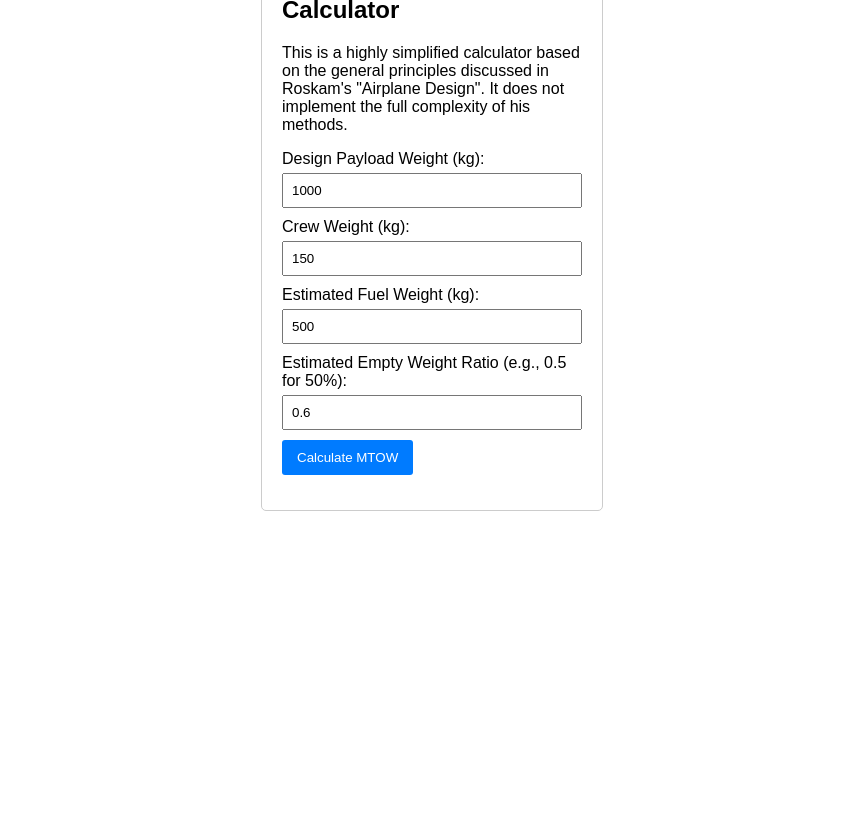
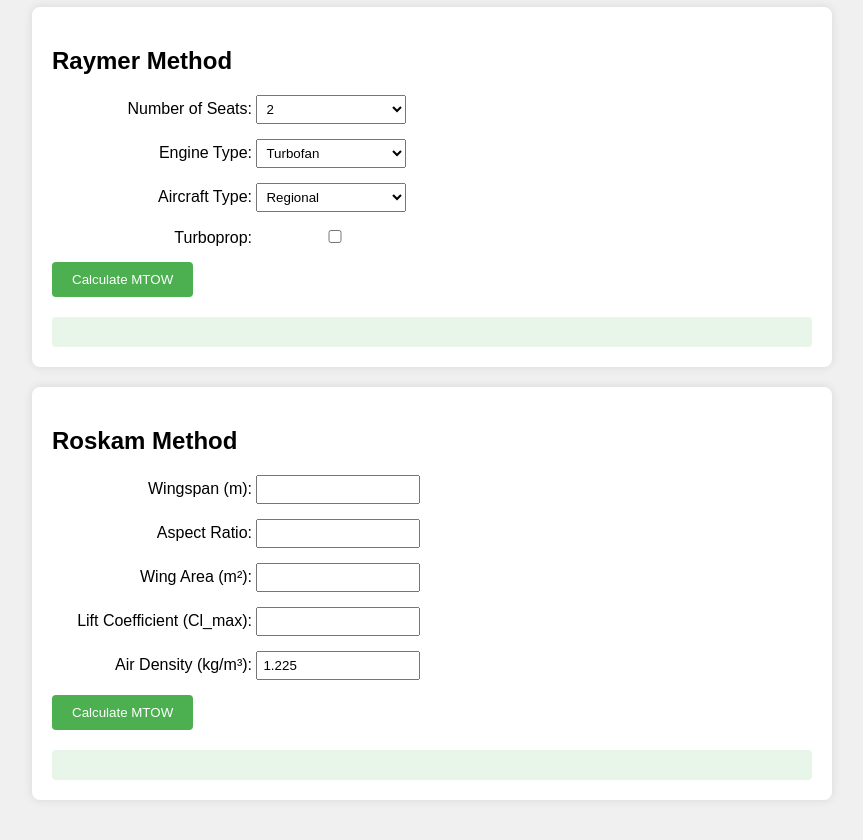
Before and after one commit to shfqrkhn/Preliminary-Sizing-of-Aircraft, a plain HTML site: page index.html in a window 1280 px wide. Shown: the part 93-933 px from the top of the page, without its empty margins (208-1071 px from the left). Before the commit the page ends 800 px from the top, so only its background shows below. Drawn offline with Linux system fonts and the light colour scheme.

Commit message:
Update index.html

```diff
--- a/index.html
+++ b/index.html
@@ -1,85 +1,181 @@
 <!DOCTYPE html>
-<html>
+<html lang="en">
 <head>
-<title>Simplified MTOW Calculator (Based on Roskam Principles)</title>
+    <meta charset="UTF-8">
+    <meta name="viewport" content="width=device-width, initial-scale=1.0">
+    <title>MTOW Calculator</title>
     <style>
         body {
-    font-family: sans-serif;
+            font-family: Arial, sans-serif;
+            max-width: 800px;
+            margin: 0 auto;
+            padding: 20px;
+            background-color: #f0f0f0;
         }
-  .container {
-    width: 300px;
-    margin: 20px auto;
+
+        .calculator-section {
+            background-color: white;
             padding: 20px;
-    border: 1px solid #ccc;
-    border-radius: 5px;
+            border-radius: 8px;
+            margin-bottom: 20px;
+            box-shadow: 0 0 10px rgba(0,0,0,0.1);
         }
+
+        .input-group {
+            margin-bottom: 15px;
+        }
+
         label {
-    display: block;
-    margin-bottom: 5px;
+            display: inline-block;
+            width: 200px;
+            text-align: right;
         }
-  input[type="number"] {
-    width: 100%;
-    padding: 8px;
-    margin-bottom: 10px;
-    box-sizing: border-box;
+
+        input, select {
+            padding: 5px;
+            width: 150px;
         }
+
         button {
-    padding: 10px 15px;
-    background-color: #007bff;
+            background-color: #4CAF50;
             color: white;
+            padding: 10px 20px;
             border: none;
-    border-radius: 3px;
+            border-radius: 4px;
             cursor: pointer;
         }
-  #result {
-    margin-top: 15px;
-    font-weight: bold;
+
+        button:hover {
+            background-color: #45a049;
+        }
+
+        .result {
+            font-size: 1.2em;
+            margin-top: 20px;
+            padding: 15px;
+            background-color: #e8f5e9;
+            border-radius: 4px;
+            text-align: center;
         }
     </style>
 </head>
 <body>
-  <div class="container">
-    <h2>Simplified MTOW Calculator</h2>
-    <p>This is a highly simplified calculator based on the general principles discussed in Roskam's "Airplane Design". It does not implement the full complexity of his methods.</p>
+    <h1>MTOW Calculator</h1>
 
-    <label for="payload">Design Payload Weight (kg):</label>
-    <input type="number" id="payload" value="1000">
+    <div class="calculator-section">
+        <h2>Raymer Method</h2>
+        <div class="input-group">
+            <label for="seats">Number of Seats:</label>
+            <select id="seats">
+                <option value="2">2</option>
+                <option value="4">4</option>
+                <option value="6">6</option>
+                <option value="8">8</option>
+            </select>
+        </div>
 
-    <label for="crew">Crew Weight (kg):</label>
-    <input type="number" id="crew" value="150">
+        <div class="input-group">
+            <label for="engineType">Engine Type:</label>
+            <select id="engineType">
+                <option value="Turbofan">Turbofan</option>
+                <option value="Turboprop">Turboprop</option>
+            </select>
+        </div>
 
-    <label for="fuel">Estimated Fuel Weight (kg):</label>
-    <input type="number" id="fuel" value="500">
+        <div class="input-group">
+            <label for="aircraftType">Aircraft Type:</label>
+            <select id="aircraftType">
+                <option value="Regional">Regional</option>
+                <option value="Business">Business</option>
+                <option value="Cargo">Cargo</option>
+            </select>
+        </div>
 
-    <label for="emptyWeightRatio">Estimated Empty Weight Ratio (e.g., 0.5 for 50%):</label>
-    <input type="number" id="emptyWeightRatio" value="0.6" step="0.01">
+        <div class="input-group">
+            <label for="turboprop">Turboprop:</label>
+            <input type="checkbox" id="turboprop">
+        </div>
 
-    <button onclick="calculateMTOW()">Calculate MTOW</button>
+        <button onclick="calculateRaymer()">Calculate MTOW</button>
+        <div id="raymerResult" class="result"></div>
+    </div>
 
-    <div id="result"></div>
+    <div class="calculator-section">
+        <h2>Roskam Method</h2>
+        <div class="input-group">
+            <label for="wingspan">Wingspan (m):</label>
+            <input type="number" id="wingspan" step="0.1">
+        </div>
+
+        <div class="input-group">
+            <label for="aspectRatio">Aspect Ratio:</label>
+            <input type="number" id="aspectRatio">
+        </div>
+
+        <div class="input-group">
+            <label for="wingArea">Wing Area (m²):</label>
+            <input type="number" id="wingArea" step="0.1">
+        </div>
+
+        <div class="input-group">
+            <label for="clMax">Lift Coefficient (Cl_max):</label>
+            <input type="number" id="clMax" step="0.1">
+        </div>
+
+        <div class="input-group">
+            <label for="airDensity">Air Density (kg/m³):</label>
+            <input type="number" id="airDensity" step="0.001" value="1.225">
+        </div>
+
+        <button onclick="calculateRoskam()">Calculate MTOW</button>
+        <div id="roskamResult" class="result"></div>
     </div>
 
     <script>
-    function calculateMTOW() {
-      const payload = parseFloat(document.getElementById("payload").value);
-      const crew = parseFloat(document.getElementById("crew").value);
-      const fuel = parseFloat(document.getElementById("fuel").value);
-      const emptyWeightRatio = parseFloat(document.getElementById("emptyWeightRatio").value);
+        function calculateRaymer() {
+            const seats = parseInt(document.getElementById('seats').value);
+            const engineType = document.getElementById('engineType').value;
+            const aircraftType = document.getElementById('aircraftType').value;
+            const isTurboprop = document.getElementById('turboprop').checked;
 
-      // Very simplified approach: Assume MTOW = Empty Weight + Payload + Crew + Fuel
-      // And Empty Weight = Empty Weight Ratio * MTOW
-      // So, MTOW = (Empty Weight Ratio * MTOW) + Payload + Crew + Fuel
-      // Rearranging: MTOW - (Empty Weight Ratio * MTOW) = Payload + Crew + Fuel
-      // MTOW * (1 - Empty Weight Ratio) = Payload + Crew + Fuel
-      // MTOW = (Payload + Crew + Fuel) / (1 - Empty Weight Ratio)
+            let mtow;
 
-      if (emptyWeightRatio >= 1 || emptyWeightRatio <= 0) {
-        document.getElementById("result").innerText = "Error: Empty Weight Ratio must be between 0 and 1.";
-        return;
+            if (isTurboprop) {
+                if (seats <= 4) {
+                    mtow = seats * 1500;
+                } else {
+                    mtow = seats * 2000;
+                }
+            } else {
+                switch(aircraftType) {
+                    case 'Regional':
+                        mtow = 30000 + (seats * 1000);
+                        break;
+                    case 'Business':
+                        mtow = 15000 + (seats * 800);
+                        break;
+                    case 'Cargo':
+                        mtow = 25000 + (seats * 1200);
+                        break;
+                }
             }
 
-      const mtow = (payload + crew + fuel) / (1 - emptyWeightRatio);
-      document.getElementById("result").innerText = "Estimated MTOW: " + mtow.toFixed(2) + " kg";
+            document.getElementById('raymerResult').innerHTML =
+                `MTOW using Raymer method: ${mtow.toFixed(2)} kg`;
+        }
+
+        function calculateRoskam() {
+            const wingspan = parseFloat(document.getElementById('wingspan').value);
+            const aspectRatio = parseFloat(document.getElementById('aspectRatio').value);
+            const wingArea = parseFloat(document.getElementById('wingArea').value);
+            const clMax = parseFloat(document.getElementById('clMax').value);
+            const airDensity = parseFloat(document.getElementById('airDensity').value);
+
+            const weightCoefficient = (wingspan * aspectRatio) / 2;
+            const mtow = (weightCoefficient * wingArea * clMax * airDensity * 9.81) / 1000;
+
+            document.getElementById('roskamResult').innerHTML =
+                `MTOW using Roskam method: ${mtow.toFixed(2)} tonnes`;
         }
     </script>
 </body>
```
Lines whose indentation alone changed are shown as unchanged.
